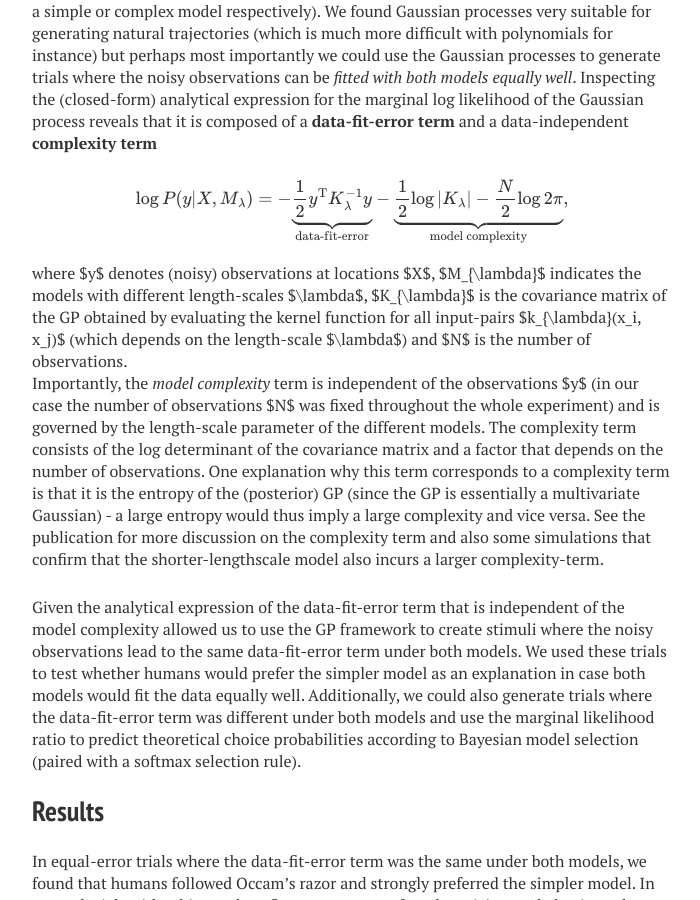
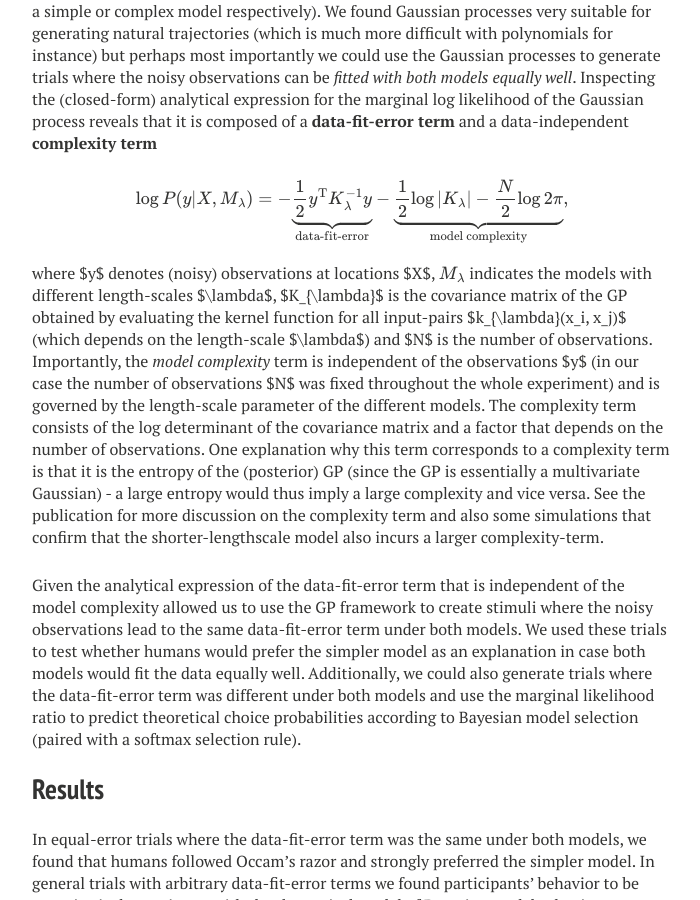
Before and after one commit to tgenewein/tgenewein.github.io, a Jekyll site: the page built from _posts/2014-03-26-Paper-OccamsRazorSensorimotor.md, in a window 1280 px wide and 900 px high, scrolled down 2240 px. Shown: the whole window, without its empty margins (288-988 px from the left). Built offline with Jekyll 4.4.1, drawn with Linux system fonts in a browser that asks for light colours; nearby versions of some CDN libraries; some web fonts are replaced; formulas are drawn with MathJax 3; comment, search, counter and statistics services are not loaded.

Commit message:
Trying different versions to fix kramdown and mathjax problems

```diff
--- a/_posts/2014-03-26-Paper-OccamsRazorSensorimotor.md
+++ b/_posts/2014-03-26-Paper-OccamsRazorSensorimotor.md
@@ -48,7 +48,7 @@
 \log P(y|X,M_\lambda) = -\underbrace{\frac{1}{2} y^\text{T} K_\lambda^{-1} y}_{\text{data-fit-error}} - \underbrace{\frac{1}{2}\log |K_\lambda| - \frac{N}{2}\log 2\pi}_{\text{model complexity}},
 $$
 
-where $y$ denotes (noisy) observations at locations $X$, $M_{\lambda}$ indicates the models with different length-scales $\lambda$, $K_{\lambda}$ is the covariance matrix of the GP obtained by evaluating the kernel function for all input-pairs $k_{\lambda}(x_i, x_j)$ (which depends on the length-scale $\lambda$) and $N$ is the number of observations.
+where $y$ denotes (noisy) observations at locations $X$, $$M_{\lambda}$$ indicates the models with different length-scales $\lambda$, $K\_{\lambda}$ is the covariance matrix of the GP obtained by evaluating the kernel function for all input-pairs $k_{\lambda}(x_i, x_j)$ (which depends on the length-scale $\lambda$) and $N$ is the number of observations.
 Importantly, the *model complexity* term is independent of the observations $y$ (in our case the number of observations $N$ was fixed throughout the whole experiment) and is governed by the length-scale parameter of the different models. The complexity term consists of the log determinant of the covariance matrix and a factor that depends on the number of observations. One explanation why this term corresponds to a complexity term is that it is the entropy of the (posterior) GP (since the GP is essentially a multivariate Gaussian) - a large entropy would thus imply a large complexity and vice versa. See the publication for more discussion on the complexity term and also some simulations that confirm that the shorter-lengthscale model also incurs a larger complexity-term.
 
 Given the analytical expression of the data-fit-error term that is independent of the model complexity allowed us to use the GP framework to create stimuli where the noisy observations lead to the same data-fit-error term under both models. We used these trials to test whether humans would prefer the simpler model as an explanation in case both models would fit the data equally well. Additionally, we could also generate trials where the data-fit-error term was different under both models and use the marginal likelihood ratio to predict theoretical choice probabilities according to Bayesian model selection (paired with a softmax selection rule).
```
